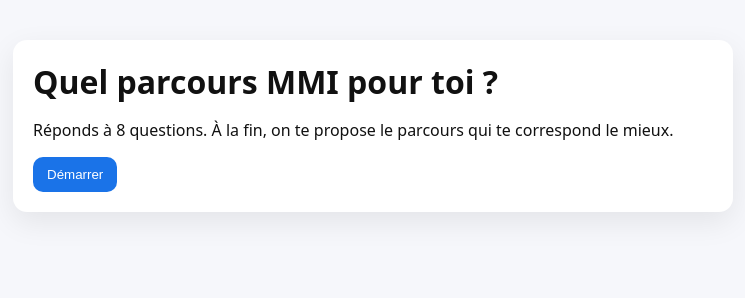
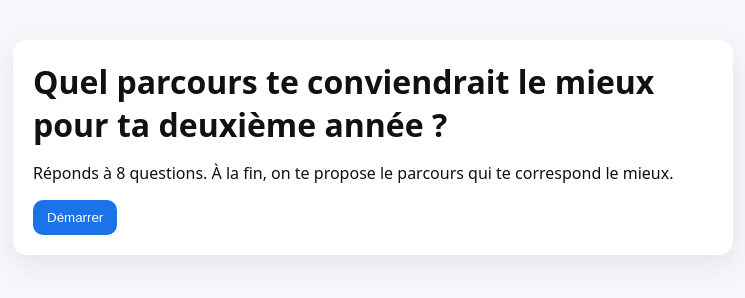
Before and after one commit to kyliango/Quiz-parcours-MMI, a plain HTML site: page index.html in a window 1280 px wide. Shown: the whole page, without its empty margins (267-1012 px from the left). Drawn offline with Linux system fonts and the light colour scheme.

Commit message:
Update index.html
Changement de la phrase d'accroche

```diff
--- a/index.html
+++ b/index.html
@@ -9,7 +9,7 @@
 </head>
 <body>
   <main class="card">
-    <h1>Quel parcours MMI pour toi ?</h1>
+    <h1>Quel parcours te conviendrait le mieux pour ta deuxième année ?</h1>
 
     <section id="start">
       <p>Réponds à 8 questions. À la fin, on te propose le parcours qui te correspond le mieux.</p>
```
